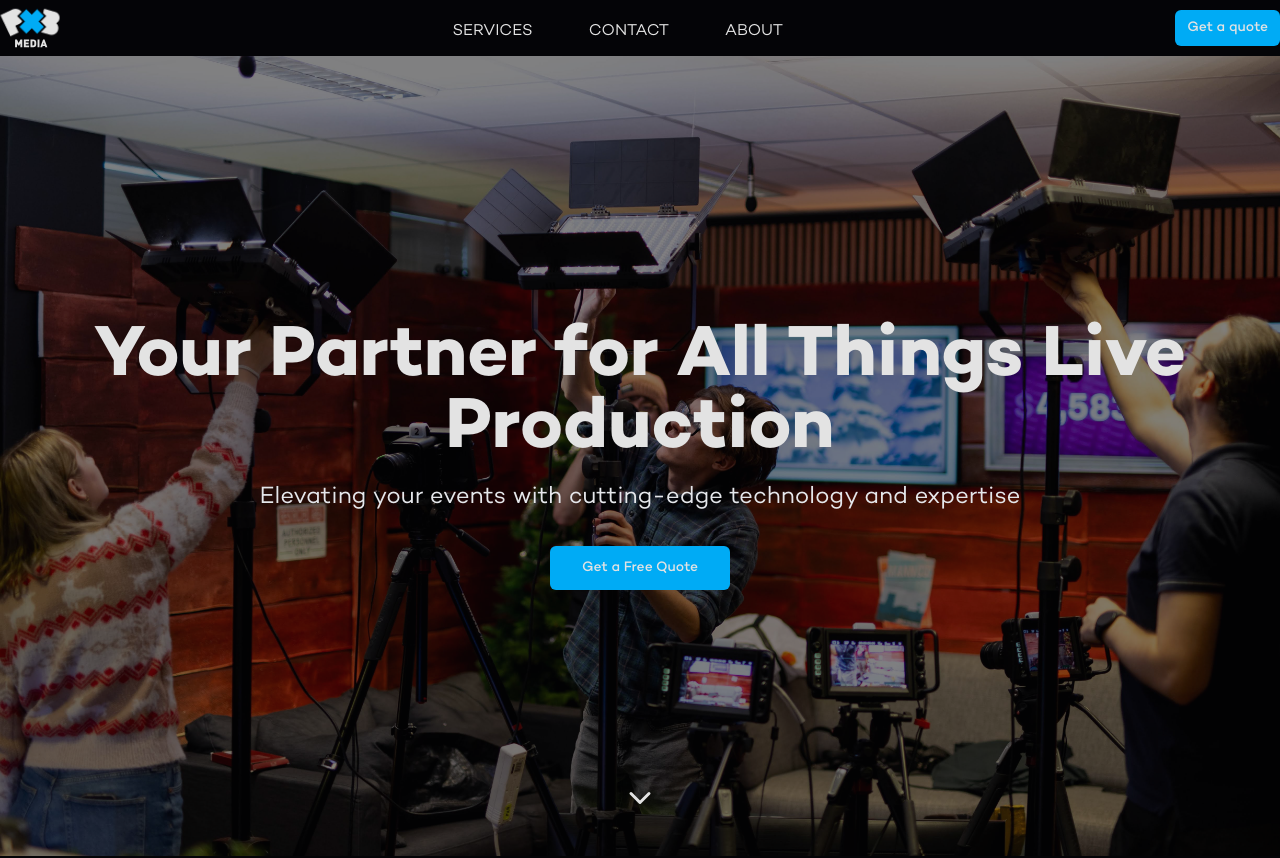
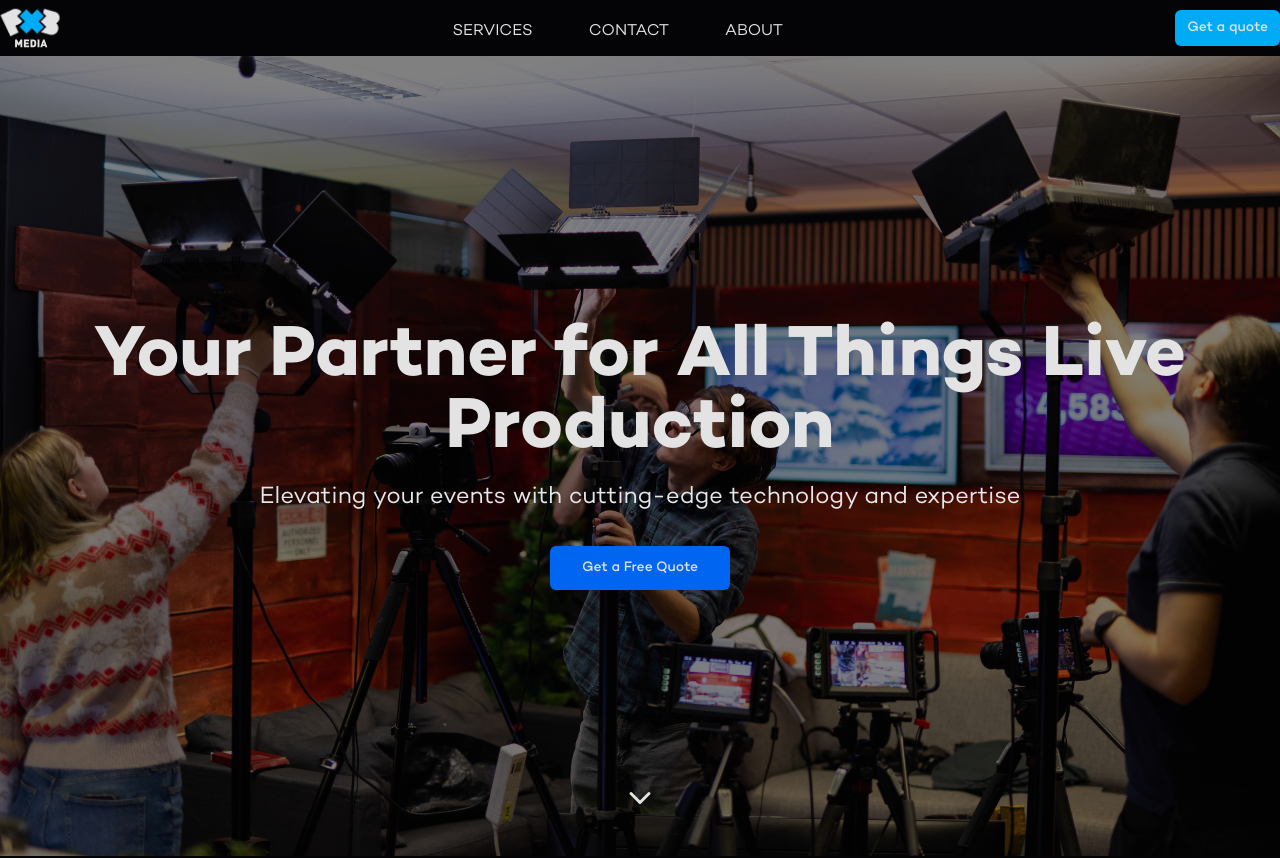
Before and after one commit to ThatGuyHS/pxb-media-test, a Next.js app in the folder pxb-media-test/: page / in a window 1280 px wide. Shown: the top 858 px of the page. Built offline with nearby package versions, Linux system fonts and the light colour scheme.

Commit message:
landing page improvements

```diff
--- a/pxb-media-test/app/page.tsx
+++ b/pxb-media-test/app/page.tsx
@@ -102,13 +102,12 @@
     <p className="text-xl md:text-2xl text-gray-200 mb-8 animate-fadeIn animation-delay-300">
       Elevating your events with cutting-edge technology and expertise
     </p>
-    <Button
+    <button
       onClick={openModal}
-      className="text-[#E3E3E3] bg-[#0B0B16] hover:bg-primaryAlt transition-all duration-300 transform hover:scale-105 animate-fadeIn animation-delay-600"
-      size="lg"
+      className="h-11 rounded-md px-8 bg-primary text-white dark:bg-white dark:text-black dark:hover:bg-element/90 inline-flex items-center justify-center whitespace-nowrap rounded-md text-sm font-medium ring-offset-white transition-colors focus-visible:outline-none focus-visible:ring-2 focus-visible:ring-offset-2 disabled:pointer-events-none disabled:opacity-50 dark:ring-offset-gray-950 dark:focus-visible:ring-gray-300 text-[#E3E3E3] bg-primaryAlt hover:bg-primary transition-all duration-300 transform hover:scale-105 animate-fadeIn animation-delay-600"
     >
       Get a Free Quote
-    </Button>
+    </button>
   </div>
   <div className="absolute inset-x-0 bottom-10 flex justify-center animate-bounce">
     <a href="#services" className="text-white">
```
